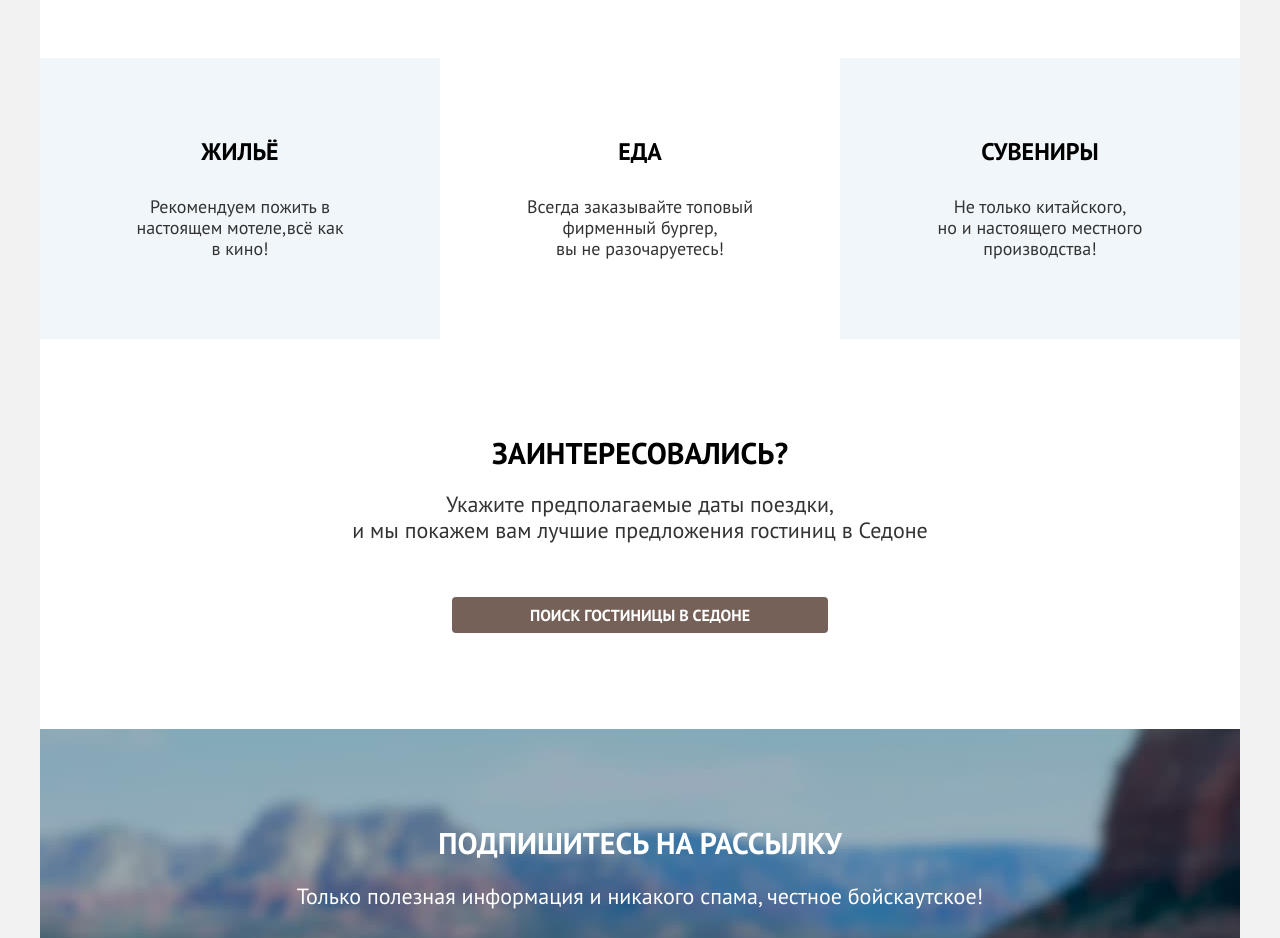
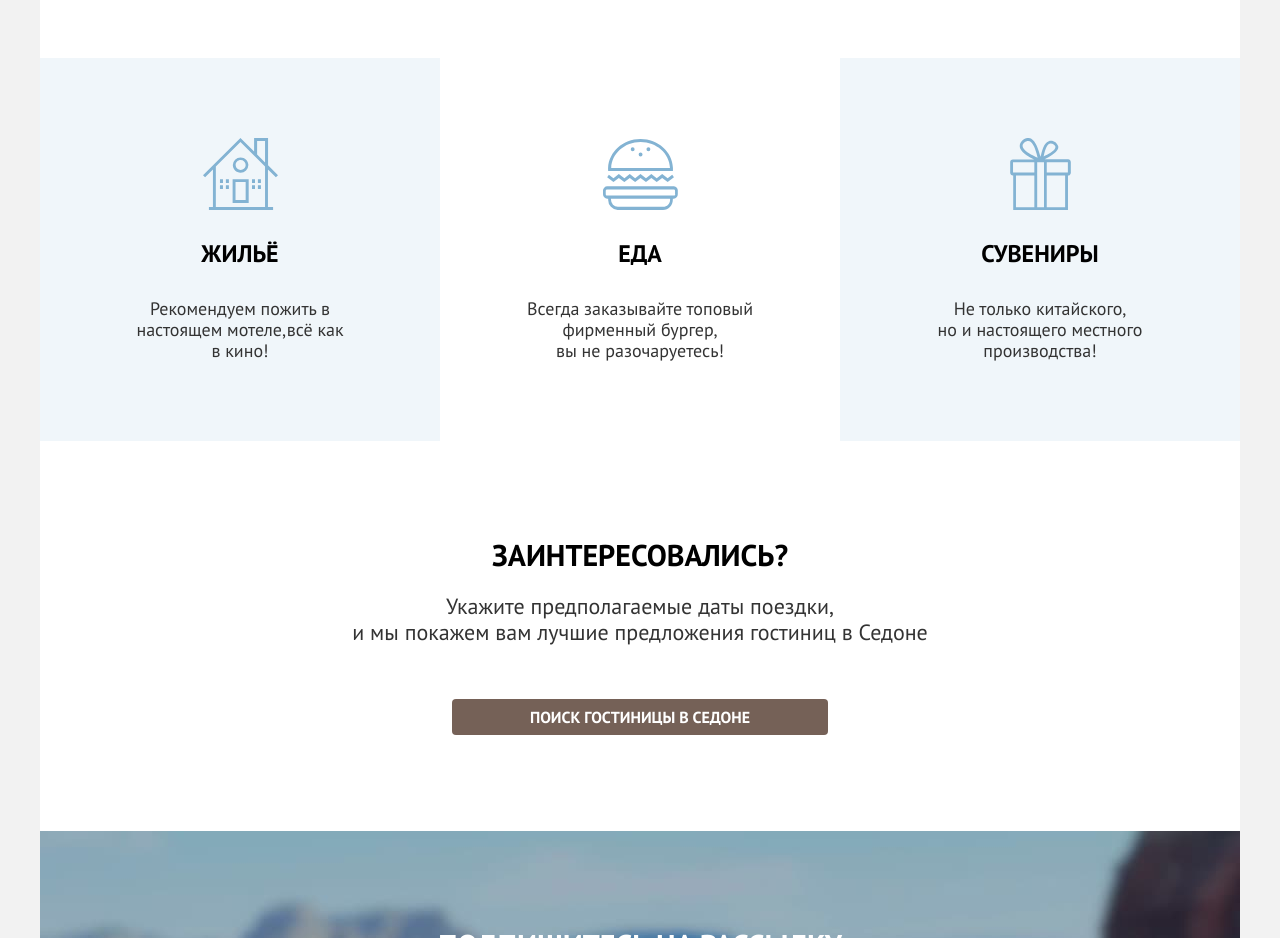
Before and after one commit to htmlacademy-htmlcss/2375987-sedona-1, a plain HTML site: page index.html in a window 1280 px wide. Shown: the part 2060-2998 px from the top of the page. Drawn offline with Linux system fonts and the light colour scheme.

Commit message:
Добавляет иконки для преимуществ

```diff
--- a/index.html
+++ b/index.html
@@ -108,18 +108,18 @@
         <ul class="services-list nobullet">
 
           <li class="services-item">
-            <h3 class="services-title">Жильё</h3>
+            <h3 class="services-title servis-title-icon servis-title-house">Жильё</h3>
             <p class="services-description">Рекомендуем пожить в настоящем мотеле,всё как в&nbsp;кино!</p>
           </li>
 
           <li class="services-item">
-            <h3 class="services-title">Еда</h3>
+            <h3 class="services-title servis-title-icon servis-title-eat">Еда</h3>
             <p class="services-description">Всегда заказывайте
               топовый фирменный бургер, вы&nbsp;не&nbsp;разочаруетесь!</p>
           </li>
 
           <li class="services-item">
-            <h3 class="services-title">Сувениры</h3>
+            <h3 class="services-title servis-title-icon servis-title-gift">Сувениры</h3>
             <p class="services-description">Не&nbsp;только китайского,
               но&nbsp;и&nbsp;настоящего местного производства!</p>
           </li>
--- a/styles/styles.css
+++ b/styles/styles.css
@@ -350,7 +350,28 @@ body {
   margin: 0;
   margin-bottom: 30px;
 }
+.servis-title-icon::before {
+  content: " ";
+  background-position: center;
+  background-size: contain;
+  background-repeat: no-repeat;
+  display: block;
+  margin:0 auto;
+  margin-bottom: 30px;
+  width: 75px;
+  height: 72px;
+}
+.servis-title-house::before{
+  background-image: url(../images/icons/house-icon.svg);
 
+}
+.servis-title-eat::before{
+  background-image: url(../images/icons/burger-icon.svg);
+}
+.servis-title-gift::before{
+  background-image: url(../images/icons/gift-icon.svg);
+
+}
 .services-description {
   color: #333333;
   padding: 0;
@@ -712,6 +733,8 @@ body {
   gap: 16px 20px;
   padding: 20px;
   box-sizing: border-box;
+  border: 1px solid #e6e6e6;
+  border-radius: 4px;
 }
 
 .hotel-card-link {
```
Also changed, not shown: images/icons/gift-icon.svg (added).
